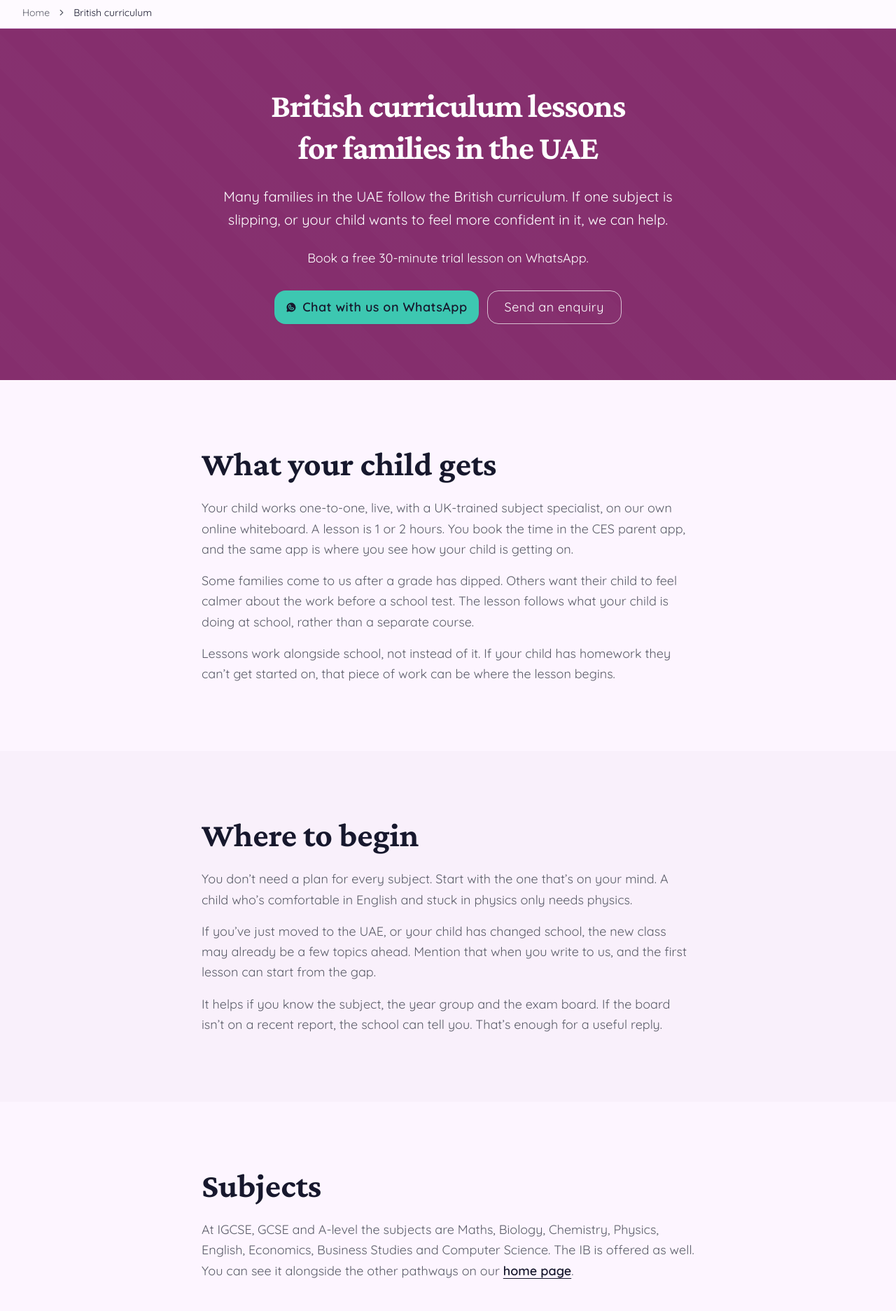
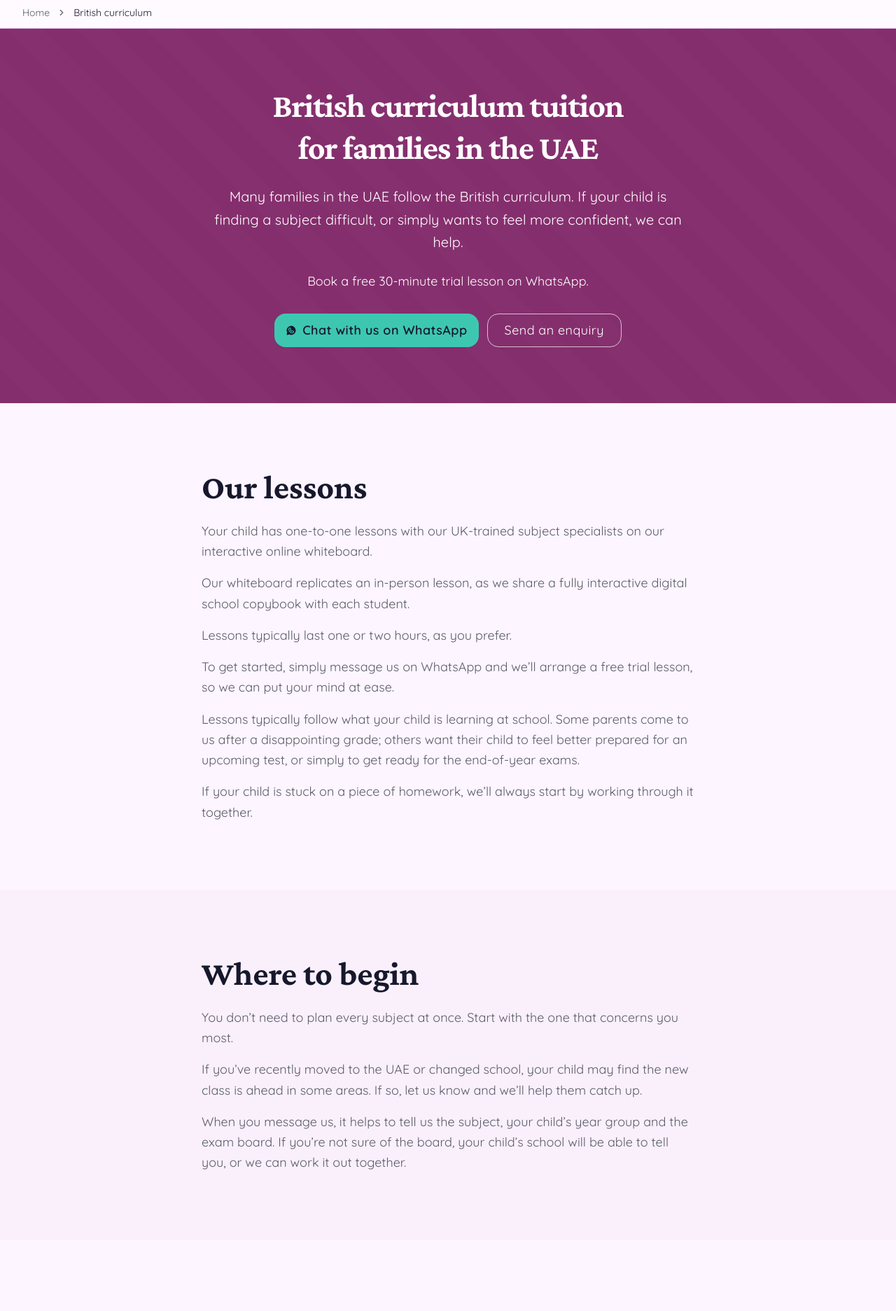
Before and after one commit to GerardCannon/ces-tuition-website, a React (Vite) app: page /curricula/british in a window 1280 px wide. Shown: the part 100-1973 px from the top of the page at 70% size. Built offline with nearby package versions, Linux system fonts and the light colour scheme.

Commit message:
Apply owner-edited final copy to British and maths pages (#15)
Use the supplied wording for the visible text, titles, and descriptions, and match the FAQ schema to it.

Co-authored-by: Cursor Agent <cursoragent@cursor.com>
Co-authored-by: GerardCannon <GerardCannon@users.noreply.github.com>

```diff
--- a/src/pages/BritishCurriculum.tsx
+++ b/src/pages/BritishCurriculum.tsx
@@ -1,6 +1,5 @@
 import { Card } from '@/components/ui/card'
 import { FaqSection, PageSection, PageShell, type FaqItem, type PageCrumb } from '@/pages/PageShell.tsx'
-import { offeredSubjects } from '@/pages/subjects.ts'
 
 export const britishCrumbs: PageCrumb[] = [
   { name: 'Home', path: '/' },
@@ -9,20 +8,24 @@ export const britishCrumbs: PageCrumb[] = [
 
 export const britishFaqs: FaqItem[] = [
   {
+    question: 'How do we book a lesson?',
+    answer: 'Message us on WhatsApp and we’ll arrange a free 30-minute trial lesson. After that, we’ll set you up on our app, where you can monitor your child’s progress.',
+  },
+  {
+    question: 'We don’t live in Dubai. Can my child still have lessons?',
+    answer: 'Yes. All our lessons are online, so families join us from every emirate.',
+  },
+  {
     question: 'Which exam boards do you cover?',
-    answer: 'Edexcel, Cambridge and OxfordAQA. OxfordAQA offers International GCSE and International AS and A-level.',
+    answer: 'We teach Edexcel, Cambridge and OxfordAQA courses. OxfordAQA offers International GCSE and International AS and A-level.',
   },
   {
     question: 'What’s the difference between GCSE and IGCSE?',
-    answer: 'GCSE is the exam used in British schools. IGCSE is the international version that many schools in the UAE use. Your child’s school decides which one they sit.',
+    answer: 'GCSEs are taken by students in UK schools. The IGCSE is the international version, used by many schools in the UAE. Your child’s school decides which one they take.',
   },
   {
-    question: 'Do you offer A-level as well?',
-    answer: 'Yes. A-level is offered in the same subjects as IGCSE and GCSE.',
-  },
-  {
-    question: 'We’re not in Dubai. Can my child still join?',
-    answer: 'Yes. Families join from every emirate.',
+    question: 'Do you also teach A-level?',
+    answer: 'Yes. We teach A-level in a wide range of subjects, as well as GCSE and IGCSE.',
   },
 ]
 
@@ -41,57 +44,64 @@ const boards = [
   },
 ]
 
+const linkClass = 'font-semibold text-foreground underline underline-offset-4 hover:text-primary'
+
 const whatsappDetails = 'I would like to ask about British curriculum lessons for my child.'
 
 export function BritishCurriculum() {
   return (
     <PageShell
       crumbs={britishCrumbs}
-      title="British curriculum lessons for families in the UAE"
+      title="British curriculum tuition for families in the UAE"
       lede={
         <p>
-          Many families in the UAE follow the British curriculum. If one subject is slipping, or your child wants to feel more confident in it, we can help.
+          Many families in the UAE follow the British curriculum. If your child is finding a subject difficult, or simply wants to feel more confident, we can help.
         </p>
       }
       ctaTitle="Tell us about your child"
       ctaBody={
         <p>
-          Send the subject and the year group. We’ll reply on WhatsApp.
+          Send us your child’s subject and year group on WhatsApp, and we’ll get back to you.
         </p>
       }
       whatsappDetails={whatsappDetails}
     >
-      <PageSection title="What your child gets">
+      <PageSection title="Our lessons">
         <p>
-          Your child works one-to-one, live, with a UK-trained subject specialist, on our own online whiteboard. A lesson is 1 or 2 hours. You book the time in the CES parent app, and the same app is where you see how your child is getting on.
+          Your child has one-to-one lessons with our UK-trained subject specialists on our interactive online whiteboard.
         </p>
         <p>
-          Some families come to us after a grade has dipped. Others want their child to feel calmer about the work before a school test. The lesson follows what your child is doing at school, rather than a separate course.
+          Our whiteboard replicates an in-person lesson, as we share a fully interactive digital school copybook with each student.
         </p>
         <p>
-          Lessons work alongside school, not instead of it. If your child has homework they can’t get started on, that piece of work can be where the lesson begins.
+          Lessons typically last one or two hours, as you prefer.
+        </p>
+        <p>
+          To get started, simply message us on WhatsApp and we’ll arrange a free trial lesson, so we can put your mind at ease.
+        </p>
+        <p>
+          Lessons typically follow what your child is learning at school. Some parents come to us after a disappointing grade; others want their child to feel better prepared for an upcoming test, or simply to get ready for the end-of-year exams.
+        </p>
+        <p>
+          If your child is stuck on a piece of homework, we’ll always start by working through it together.
         </p>
       </PageSection>
 
       <PageSection title="Where to begin" muted>
         <p>
-          You don’t need a plan for every subject. Start with the one that’s on your mind. A child who’s comfortable in English and stuck in physics only needs physics.
+          You don’t need to plan every subject at once. Start with the one that concerns you most.
         </p>
         <p>
-          If you’ve just moved to the UAE, or your child has changed school, the new class may already be a few topics ahead. Mention that when you write to us, and the first lesson can start from the gap.
+          If you’ve recently moved to the UAE or changed school, your child may find the new class is ahead in some areas. If so, let us know and we’ll help them catch up.
         </p>
         <p>
-          It helps if you know the subject, the year group and the exam board. If the board isn’t on a recent report, the school can tell you. That’s enough for a useful reply.
+          When you message us, it helps to tell us the subject, your child’s year group and the exam board. If you’re not sure of the board, your child’s school will be able to tell you, or we can work it out together.
         </p>
       </PageSection>
 
       <PageSection title="Subjects">
         <p>
-          At IGCSE, GCSE and A-level the subjects are {offeredSubjects}. The IB is offered as well. You can see it alongside the other pathways on our{' '}
-          <a href="/#services" className="font-semibold text-foreground underline underline-offset-4 hover:text-primary">
-            home page
-          </a>
-          .
+          We teach a wide range of subjects at IGCSE, GCSE and A-level, including Maths, English, Biology, Chemistry, Physics, Economics, Business Studies and Computer Science. If your child’s subject isn’t listed, just ask us. We also teach the IB, which you can find with our other curricula on our <a href="/" className={linkClass}>home page</a>.
         </p>
       </PageSection>
 
@@ -109,17 +119,13 @@ export function BritishCurriculum() {
         }
       >
         <p>
-          Tell us which board the school uses. These are the three we teach.
+          We teach courses from Edexcel, Cambridge and OxfordAQA.
         </p>
       </PageSection>
 
-      <PageSection title="If the subject is maths" muted>
+      <PageSection title="Maths" muted>
         <p>
-          Maths has a few extra choices, depending on the board and the paper the school has entered. There’s a separate page for{' '}
-          <a href="/igcse-gcse-maths-tutor/" className="font-semibold text-foreground underline underline-offset-4 hover:text-primary">
-            IGCSE, GCSE and A-level maths
-          </a>
-          .
+          Maths has a few extra options, such as different levels of exam paper, depending on the exam board. You can read more on our <a href="/igcse-gcse-maths-tutor/" className={linkClass}>IGCSE, GCSE and A-level maths page</a>.
         </p>
       </PageSection>
 
--- a/src/pages/MathsTutor.tsx
+++ b/src/pages/MathsTutor.tsx
@@ -9,12 +9,16 @@ export const mathsCrumbs: PageCrumb[] = [
 
 export const mathsFaqs: FaqItem[] = [
   {
-    question: 'Which exam boards do you cover for maths?',
-    answer: 'Edexcel, Cambridge and OxfordAQA. OxfordAQA offers International GCSE and International AS and A-level maths.',
+    question: 'How do we book a lesson?',
+    answer: 'Message us on WhatsApp and we’ll arrange a free 30-minute trial lesson. After that, we’ll set you up on our app, where you can monitor your child’s progress.',
   },
   {
-    question: 'Do you teach A-level maths as well?',
-    answer: 'Yes. A-level maths is offered alongside IGCSE and GCSE maths.',
+    question: 'Which exam boards do you cover for maths?',
+    answer: 'We teach Edexcel, Cambridge and OxfordAQA maths courses. OxfordAQA offers International GCSE and International AS and A-level maths.',
+  },
+  {
+    question: 'Do you teach A-level maths?',
+    answer: 'Yes. We teach A-level maths as well as IGCSE and GCSE maths.',
   },
 ]
 
@@ -33,6 +37,8 @@ const boards = [
   },
 ]
 
+const linkClass = 'font-semibold text-foreground underline underline-offset-4 hover:text-primary'
+
 const whatsappDetails = 'I would like to ask about maths lessons for my child.'
 
 export function MathsTutor() {
@@ -42,35 +48,44 @@ export function MathsTutor() {
       title="IGCSE, GCSE and A-level maths tutor in the UAE"
       lede={
         <p>
-          Maths is often the subject a parent worries about first. Lessons follow the course your child’s school is teaching, whether they need to catch up or want to feel ready for the paper.
+          Maths is often the subject parents worry about most. Our lessons follow the course your child is studying at school, whether they need to catch up or want to aim for a higher grade.
         </p>
       }
       ctaTitle="Tell us about your child"
       ctaBody={
         <p>
-          Send the year group and the board. We’ll reply on WhatsApp.
+          Send us your child’s year group and exam board on WhatsApp, and we’ll get back to you.
         </p>
       }
       whatsappDetails={whatsappDetails}
     >
-      <PageSection title="What your child gets">
+      <PageSection title="Our lessons">
         <p>
-          Your child works one-to-one, live, with a UK-trained subject specialist, on our own online whiteboard. A lesson is 1 or 2 hours. You book the time in the CES parent app, and the same app is where you see how your child is getting on.
+          Your child has one-to-one maths lessons with our UK-trained subject specialists on our interactive online whiteboard.
         </p>
         <p>
-          We stay with the topics the school is on. If algebra has gone wrong, or exam questions are where the marks are slipping, that’s where the lesson starts. A gap from an earlier year is worth closing before the class moves on.
+          Our whiteboard replicates an in-person lesson, as we share a fully interactive digital school copybook with each student.
         </p>
         <p>
-          You don’t need to be confident with the maths yourself. Tell us what the school has said, or what your child finds hardest, and the lesson can start there. Your child can stop and ask when a step doesn’t make sense. A wrong answer is often one step in a longer method, and we stay with that step until it’s clear.
+          Lessons typically last one or two hours, as you prefer.
+        </p>
+        <p>
+          To get started, simply message us on WhatsApp and we’ll arrange a free trial lesson, so we can put your mind at ease.
+        </p>
+        <p>
+          We focus on the topics your child is covering at school. If they’re struggling with algebra, or losing marks on exam questions, that’s where we start. If there are gaps from earlier years, we’ll help fill them before the class moves on.
+        </p>
+        <p>
+          You don’t need to be confident with maths yourself. Just tell us what the school has said, or which topics your child finds hardest. Your child can ask questions at any point, and we’ll go through each step of a method until it makes sense.
         </p>
       </PageSection>
 
       <PageSection title="What to tell us" muted>
         <p>
-          The year group and the exam board are the useful details. If you already know which paper the school has entered, include that too. If you don’t, we can still begin, and you can confirm it with the school afterwards.
+          It helps to know your child’s year group and exam board. If you know which paper they’ll sit, let us know that too. If not, that’s fine: we can start lessons and work it out together.
         </p>
         <p>
-          A move to a new school in the UAE often means the class is already midway through a topic. Say if that’s the case. The first lesson can pick up the work in front of your child, rather than restarting the year.
+          If your child has recently changed school, their new class may be partway through a topic. If so, let us know and we’ll pick up from where the class is, rather than starting from the beginning.
         </p>
       </PageSection>
 
@@ -88,26 +103,19 @@ export function MathsTutor() {
         }
       >
         <p>
-          The school’s board decides the course. These are the three we teach for maths.
+          We teach maths courses from Edexcel, Cambridge and OxfordAQA.
         </p>
       </PageSection>
 
       <PageSection title="Foundation, Higher, Core and Extended">
         <p>
-          GCSE maths is entered as Foundation or Higher. Cambridge IGCSE maths uses Core or Extended instead. Ask the school which paper your child is on, and the lessons will follow that.
-        </p>
-        <p>
-          You might hear these names at a parents’ evening and wonder which one matters. It’s simply the paper your child will sit. That label is all we need, and if the school is changing it, just let us know.
+          GCSE and International GCSE maths papers are set at two levels, called Foundation and Higher. Cambridge IGCSE maths uses Core and Extended instead. You may hear these terms at parents’ evening; they simply describe which paper your child will sit. If you know which one it is, tell us and we’ll prepare your child for that paper.
         </p>
       </PageSection>
 
       <PageSection title="Other subjects" muted>
         <p>
-          If you need a subject other than maths, the{' '}
-          <a href="/curricula/british/" className="font-semibold text-foreground underline underline-offset-4 hover:text-primary">
-            British curriculum page
-          </a>
-          {' '}sets out what we offer. The IB is there too.
+          We teach many other subjects as well as maths. See our <a href="/curricula/british/" className={linkClass}>British curriculum page</a> for more, or ask us on WhatsApp. We also teach the IB.
         </p>
       </PageSection>
 
--- a/src/routes.ts
+++ b/src/routes.ts
@@ -137,8 +137,8 @@ export const routes: SiteRoute[] = [
     path: '/curricula/british/',
     sitemap: true,
     head: socialHead({
-      title: 'British curriculum lessons in the UAE | CES Tuition',
-      description: 'One-to-one GCSE, IGCSE and A-level lessons for families in the UAE.',
+      title: 'British curriculum tuition in the UAE | CES Tuition',
+      description: 'One-to-one online lessons for GCSE, IGCSE and A-level students across the UAE, with UK-trained subject specialists.',
       path: '/curricula/british/',
       jsonLd: faqAndBreadcrumbJsonLd(britishFaqs, britishCrumbs, canonicalUrl),
     }),
@@ -150,7 +150,7 @@ export const routes: SiteRoute[] = [
     sitemap: true,
     head: socialHead({
       title: 'IGCSE, GCSE and A-level maths tutor in the UAE | CES Tuition',
-      description: 'One-to-one maths lessons for IGCSE, GCSE and A-level, for families across the UAE.',
+      description: 'One-to-one online maths lessons for IGCSE, GCSE and A-level students across the UAE.',
       path: '/igcse-gcse-maths-tutor/',
       jsonLd: faqAndBreadcrumbJsonLd(mathsFaqs, mathsCrumbs, canonicalUrl),
     }),
```
